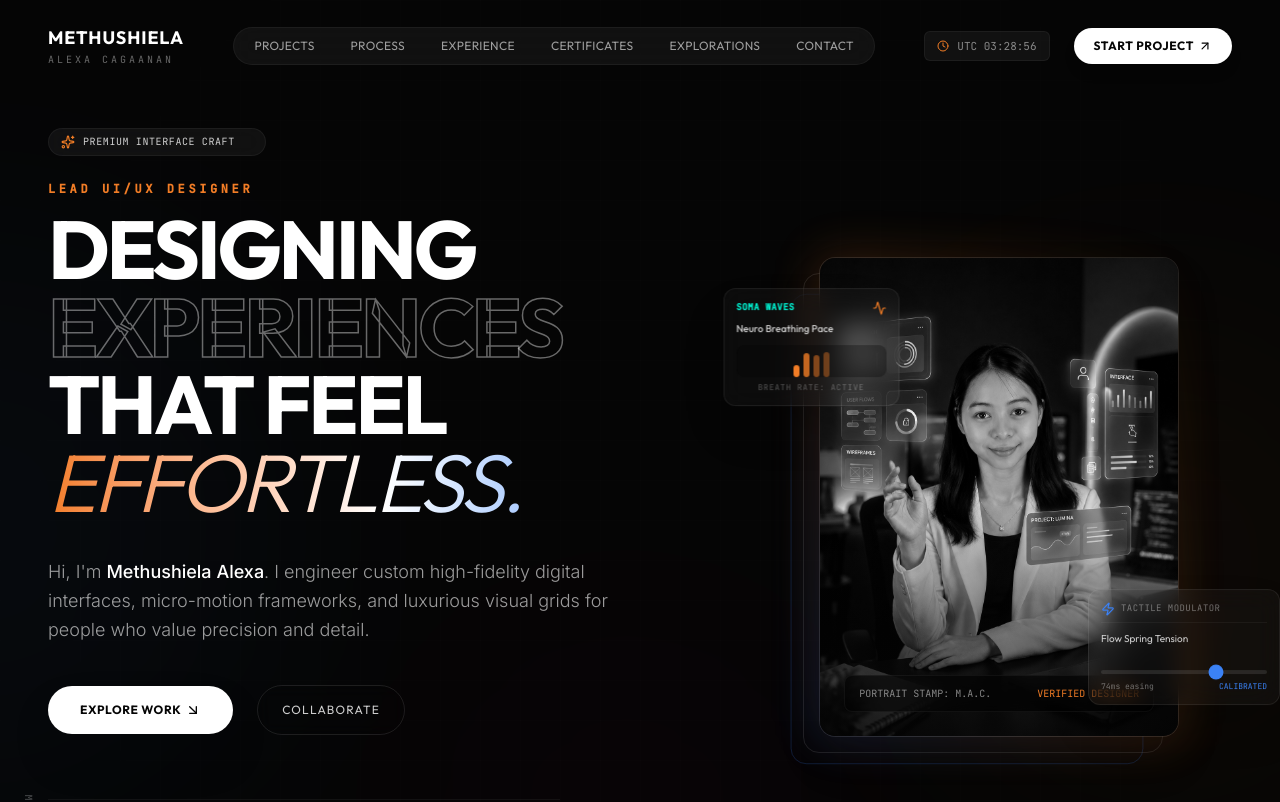
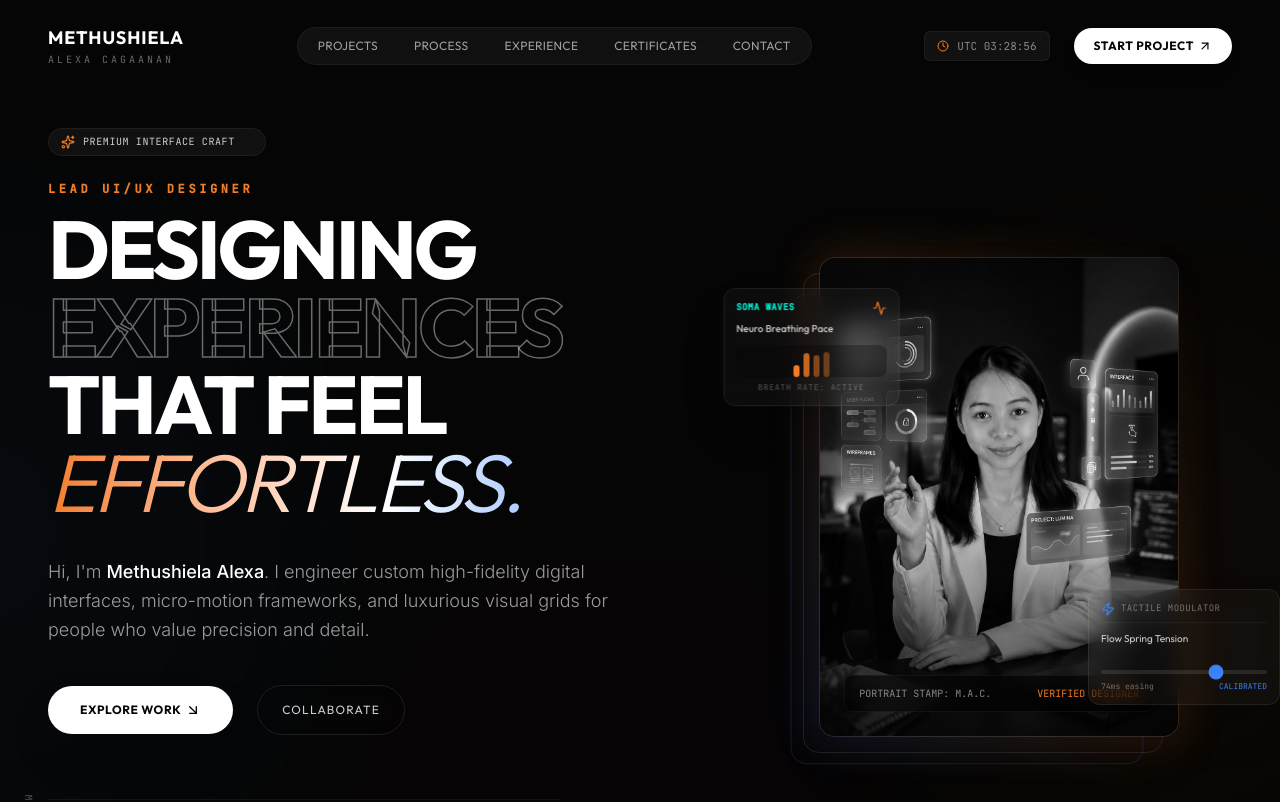
Before and after one commit to kevincaidic/alexa, a React (Vite) app: page / in a window 1280 px wide. Shown: the top 802 px of the page. Built offline with nearby package versions, Linux system fonts and the light colour scheme.

Commit message:
ecxploration remove

```diff
--- a/src/components/Navbar.tsx
+++ b/src/components/Navbar.tsx
@@ -43,7 +43,6 @@ export default function Navbar({ activeSection }: NavbarProps) {
     { name: "Process", href: "#process" },
     { name: "Experience", href: "#experience" },
     { name: "Certificates", href: "#certificates" },
-    { name: "Explorations", href: "#explorations" },
     { name: "Contact", href: "#contact" },
   ];
 
```
